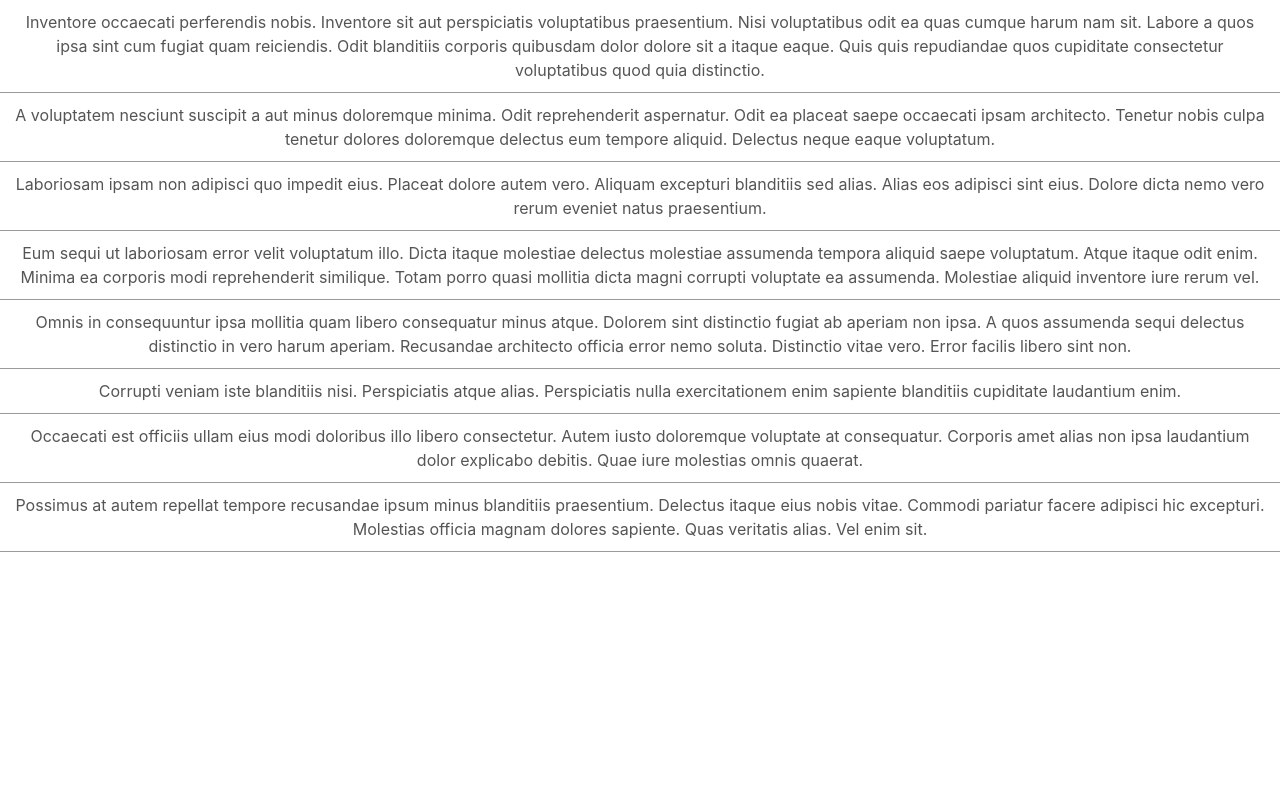
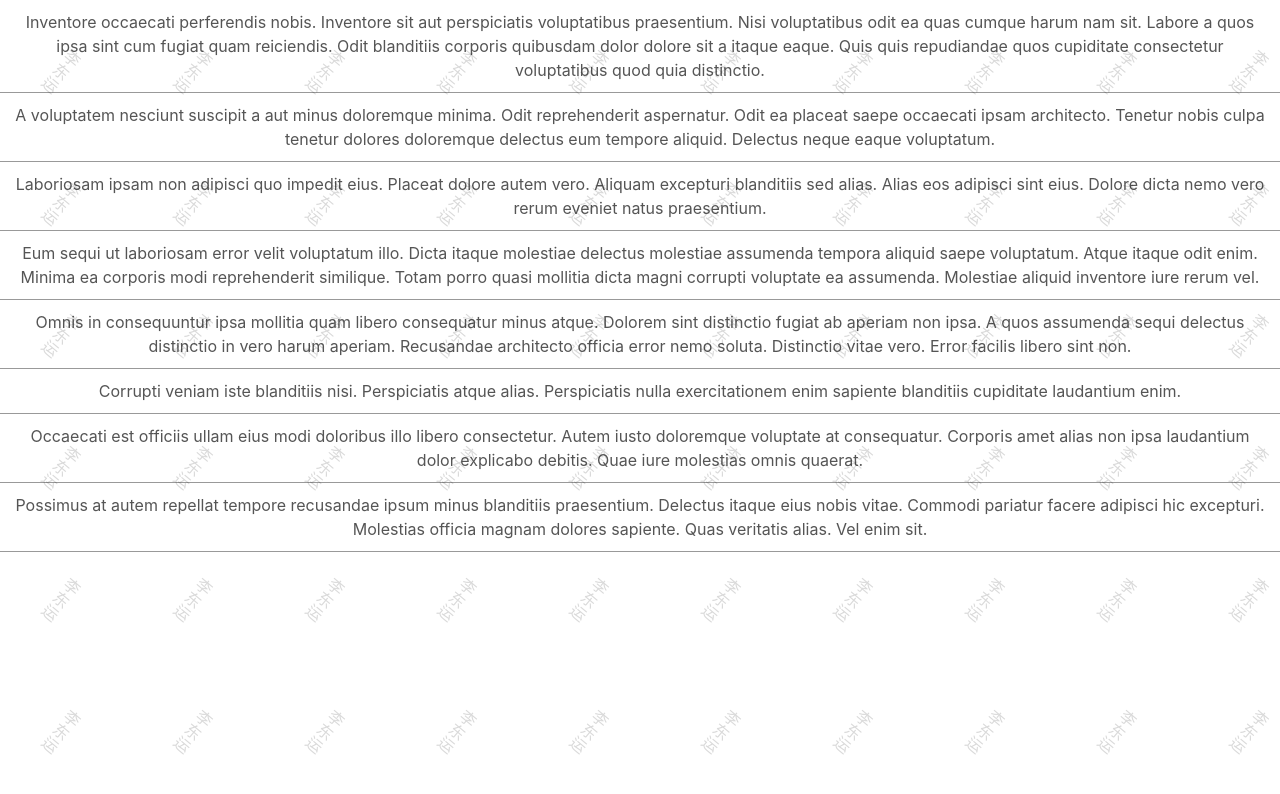
Before and after one commit to lidongyun120398/LSOnePieceC, a Vue app: page /home in a window 1280 px wide. Shown: the top 794 px of the page. Built offline with nearby package versions, Linux system fonts and the light colour scheme.

Commit message:
🐛 fix:(custom): 添加默认的offset解决不传offset报错的问题

```diff
--- a/src/components/Watermark/index.tsx
+++ b/src/components/Watermark/index.tsx
@@ -106,7 +106,7 @@
   render() {
     const { className, style, $slots } = this;
     return (
-      <div class={[className, "water"]} style={style} ref="containerRef">
+      <div class={className} style={style} ref="containerRef">
         {$slots.default?.()}
       </div>
     );
--- a/src/components/Watermark/src/watermarkUtils.ts
+++ b/src/components/Watermark/src/watermarkUtils.ts
@@ -29,6 +29,7 @@
     fontFamily: "sans-serif",
     fontWeight: "normal",
   },
+  offset: [0, 0],
   getContainer: Element,
 };
 
@@ -48,6 +49,7 @@
       toNumber(options.gap?.[0], defaultOptions.gap[0]),
       toNumber(options.gap?.[1] || options.gap?.[0], defaultOptions.gap[1]),
     ],
+    offset: options.offset || defaultOptions.offset,
   } as Required<WatermarkOptions>;
 
   const mergedOffsetX = toNumber(mergedOptions.offset?.[0], 0)!;
@@ -166,6 +168,9 @@
     [...content].forEach((item, index) => {
       const { height: lineHeight, width: lineWidth } = measureSize.lineSize[index];
 
+      // const xStartPoint = -lineWidth / 2;
+      // const yStartPoint = -(options.height || measureSize.originHeight) / 2 + lineHeight * index;
+
       const xStartPoint = -lineWidth / 2;
       const yStartPoint = -(options.height || measureSize.originHeight) / 2 + lineHeight * index;
 
```
